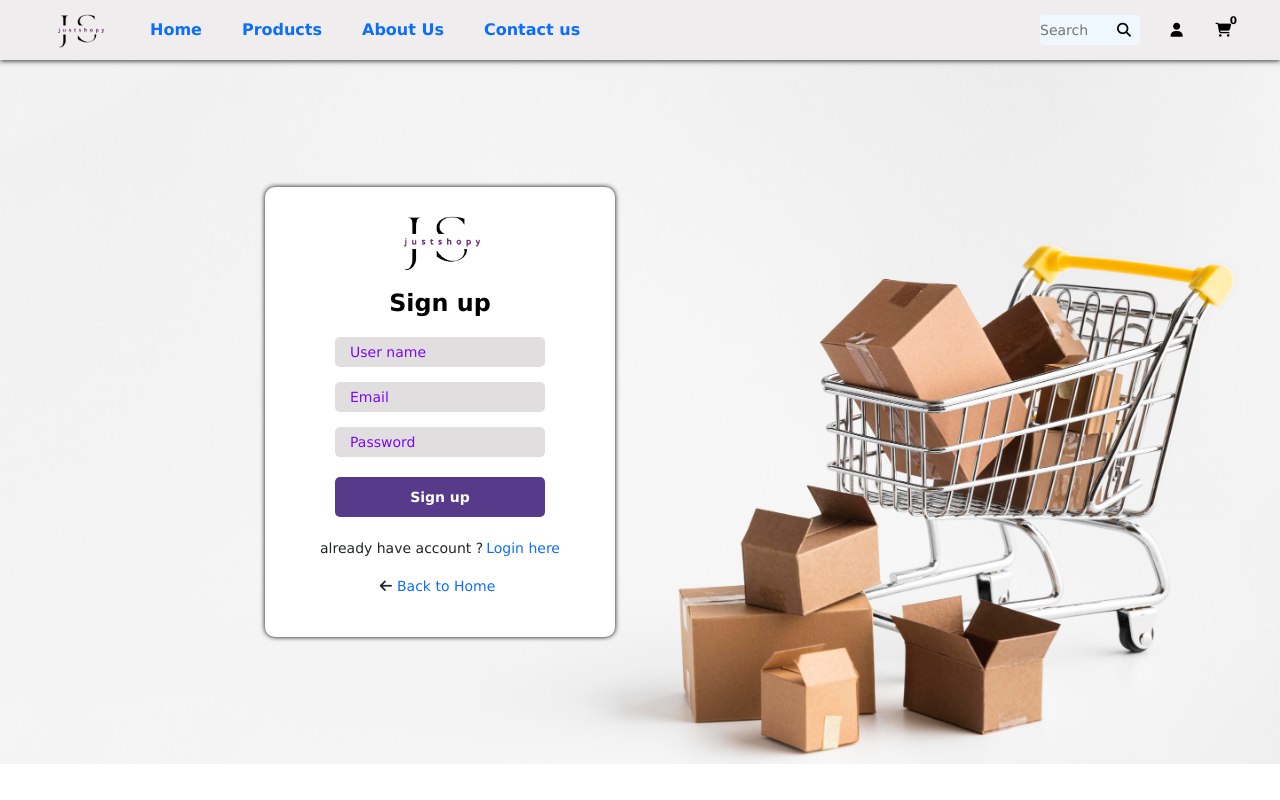
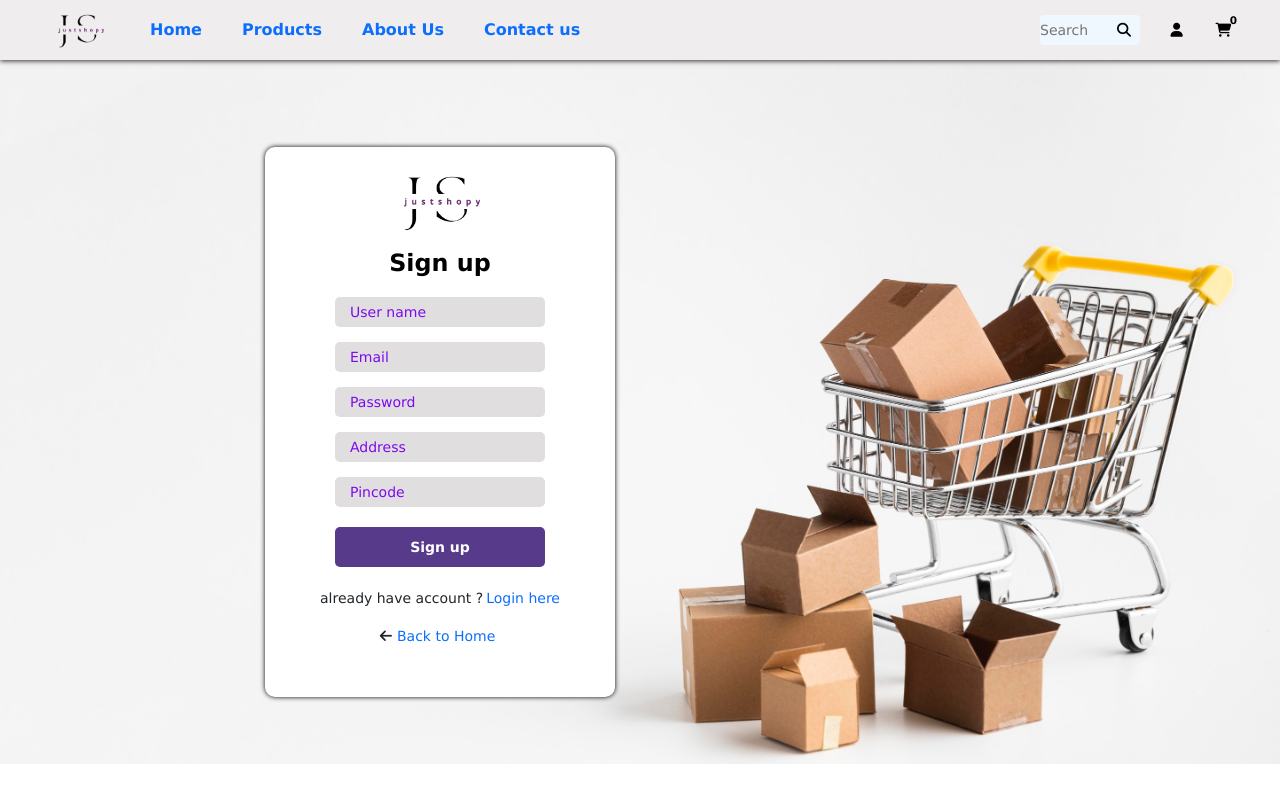
Before and after one commit to AtanuG123/Justshopy, a React (Create React App) app in the folder frontend/: page /signup in a window 1280 px wide. Built offline with nearby package versions, Linux system fonts and the light colour scheme.

Commit message:
user update

```diff
--- a/frontend/src/Pages_Js/userprofile.js
+++ b/frontend/src/Pages_Js/userprofile.js
@@ -47,6 +47,9 @@ export default function Userprofile() {
                 <div style={{textAlign:"left",padding:"30px"}}>
                     <h4>User Name : {user.Name}</h4>
                     <h4>User Email : {user.Email}</h4>
+                    <h4>User Address : {user.Address}{user.Pin}</h4>
+                    <h4>User Pincode : {user.Pin}</h4>
+
                 </div>
                 <div>
                     <h4>Past Order Details</h4>
--- a/frontend/src/component/log_signup/login.jsx
+++ b/frontend/src/component/log_signup/login.jsx
@@ -34,7 +34,7 @@ export default function Login() {
       .post(`${process.env.REACT_APP_PORT}/login`, { Email, Password })
       .then((result) => {
         if (result.data !== "invalid") {
-          console.log(result.data);
+          // console.log(result.data);
           dispatch(profile(result.data));
           loginnotify();
           document.getElementById("loader").style.display = "none";
--- a/frontend/src/component/log_signup/signup.css
+++ b/frontend/src/component/log_signup/signup.css
@@ -27,6 +27,10 @@
 	border-radius: 10px;
 	background-color: rgb(255, 255, 255);
 	box-shadow: 0px 0px 5px #000;
+}
+#sign1{
+	height: 550px;
+	margin-top: 20px;
 }
 .logo_auth{
 	margin-top: 20px;
--- a/frontend/src/component/log_signup/signup.jsx
+++ b/frontend/src/component/log_signup/signup.jsx
@@ -10,6 +10,8 @@ export default function Signup() {
   const [Name, SetName] = useState(null);
   const [Email, SetEmail] = useState(null);
   const [Password, SetPassword] = useState(null);
+  const [Address, SetAddress] = useState(null);
+  const [Pin, SetPin] = useState(null);
   const navigate = useNavigate();
   const from1 = useRef();
   const user_exist = (data) => {
@@ -33,7 +35,7 @@ export default function Signup() {
     e.preventDefault();
     // document.getElementById("loader").style.display = "inline";
     axios
-      .post(`${process.env.REACT_APP_PORT}/signup`, { Name, Email, Password })
+      .post(`${process.env.REACT_APP_PORT}/signup`, { Name, Email, Password,Address,Pin })
       .then((result) => {
         console.log(result.data);
         if (result.data === "user_exist") {
@@ -59,7 +61,7 @@ export default function Signup() {
 
   return (
     <div className="body">
-      <div className="main">
+      <div className="main" id="sign1">
       <img className="logo_auth" src={require("../images/logo.png")}></img>
 
         <div className="signup">
@@ -94,6 +96,26 @@ export default function Signup() {
                 SetPassword(e.target.value);
               }}
             />
+             <input
+              type="text"
+              name="user_address"
+              placeholder="Address"
+              onChange={(e) => {
+                SetAddress(e.target.value);
+              }}
+              required=""
+            />
+            <input
+              type="number"
+              name="user_pin"
+              maxLength={6}
+              minLength={6}
+              placeholder="Pincode"
+              onChange={(e) => {
+                SetPin(e.target.value);
+              }}
+              required=""
+            />
             <button type="submit" className="signbtn">
               Sign up
             </button>
```
Also changed, not shown: 2 other files (tests, documents, lock files or other folders).
